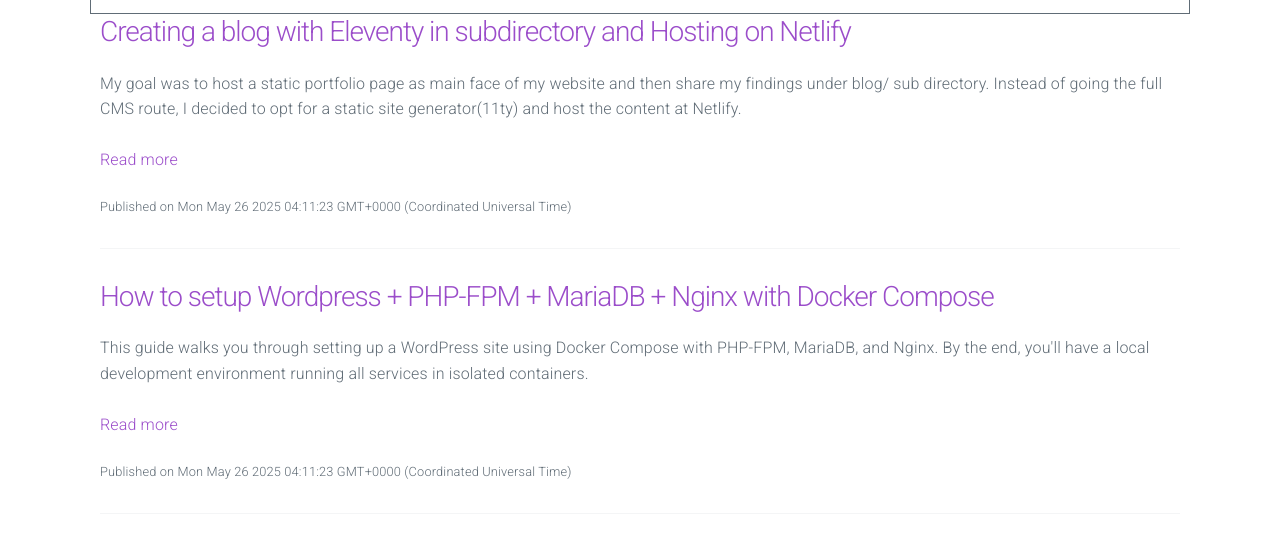
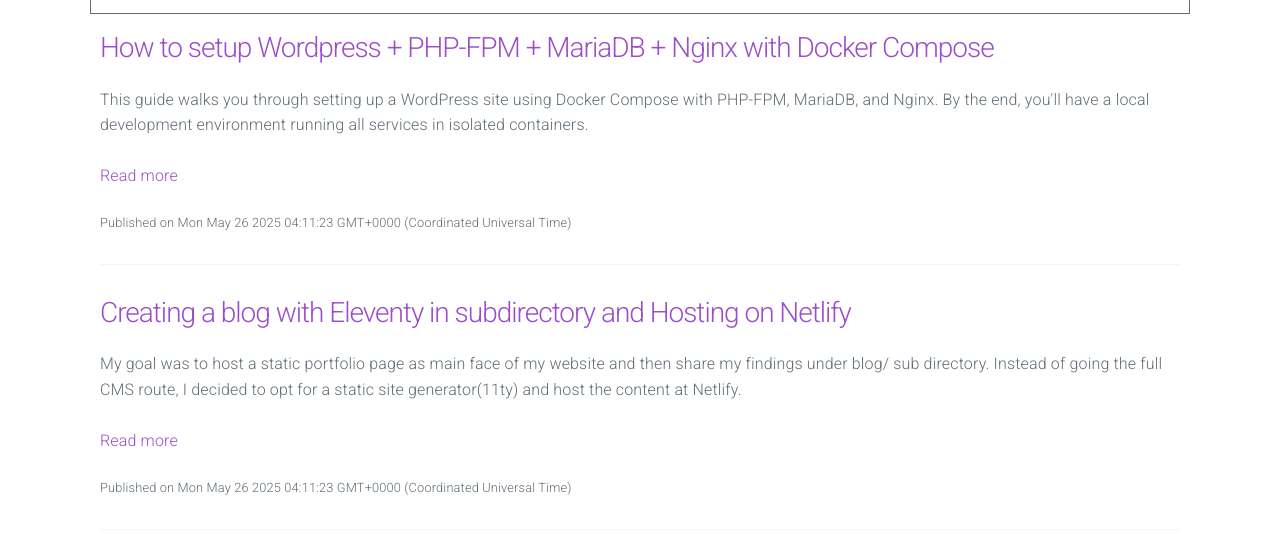
Before and after one commit to engineerhead/portfolio, an Eleventy site: page blog_src/index.njk in a window 1280 px wide. Shown: the part 270-804 px from the top of the page. Built offline with nearby package versions, Linux system fonts and the light colour scheme; Eleventy itself is replaced by a stand-in of ours; files that its build step writes are made by us from their sources.

Commit message:
Changed posts display order to be descending

```diff
--- a/blog_src/index.njk
+++ b/blog_src/index.njk
@@ -69,8 +69,8 @@
       </div>
       <div class="row">
         <div class="column">
-          <main>
-            {%- for post in collections.posts -%}
+          <main style="margin-top: 1em;">
+            {%- for post in collections.posts | reverse -%}
               <div>
                 <h3>
                   <a href="{{ post.url }}">{{ post.data.title }}</a>
```
